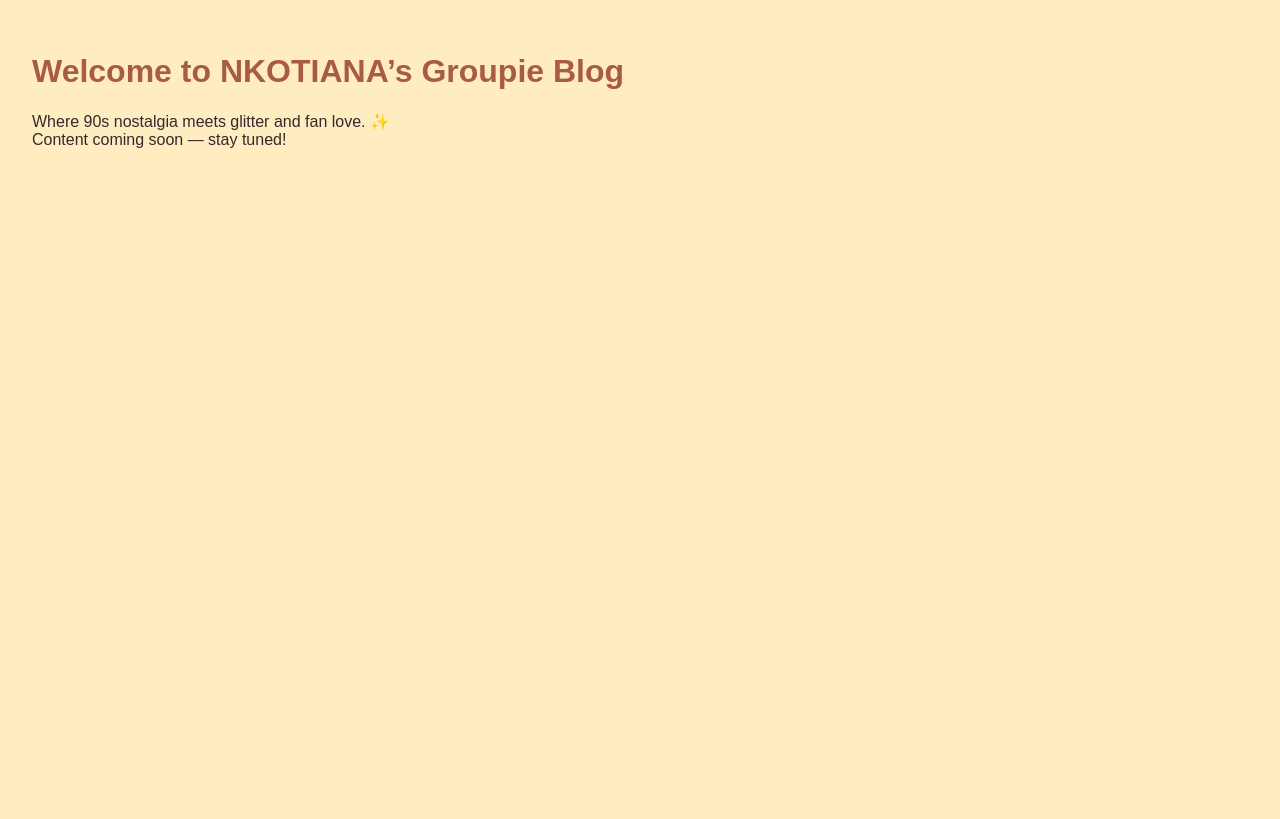
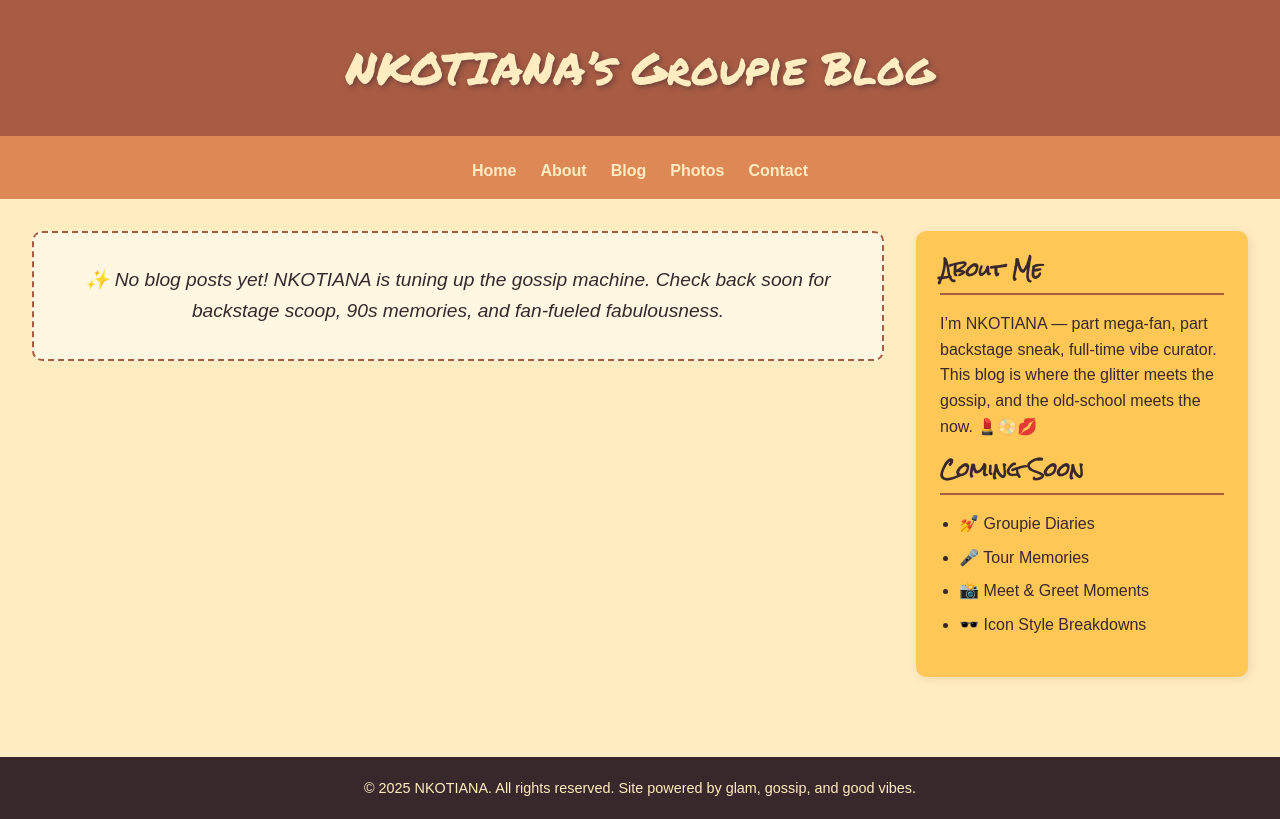
Before and after one commit to NKOTIANA/nkotiana.github.io, a plain HTML site: page index.html in a window 1280 px wide. Drawn offline with Linux system fonts and the light colour scheme.

Commit message:
Update index.html

```diff
--- a/index.html
+++ b/index.html
@@ -1,28 +1,180 @@
 <!DOCTYPE html>
 <html lang="en">
 <head>
-  <meta charset="UTF-8" />
-  <meta name="viewport" content="width=device-width, initial-scale=1.0"/>
-  <title>NKOTIANA’s Groupie Blog</title>
+  <meta charset="UTF-8">
+  <meta name="viewport" content="width=device-width, initial-scale=1">
+  <title>NKOTIANA's Groupie Blog</title>
+  <link href="https://fonts.googleapis.com/css2?family=Rock+Salt&family=Permanent+Marker&display=swap" rel="stylesheet">
   <style>
+    /* Reset */
+    * {
+      margin: 0;
+      padding: 0;
+      box-sizing: border-box;
+    }
+
     body {
+      font-family: 'Arial', sans-serif;
       background-color: #ffecc1;
       color: #38282c;
-      font-family: 'Arial', sans-serif;
-      margin: 0;
+      line-height: 1.6;
+    }
+
+    a {
+      color: #a85c44;
+      text-decoration: none;
+      transition: color 0.3s;
+    }
+
+    a:hover {
+      color: #de8855;
+    }
+
+    /* Header */
+    header {
+      background-color: #a85c44;
+      padding: 2rem 0;
+      text-align: center;
+      color: #ffecc1;
+      font-family: 'Permanent Marker', cursive;
+      font-size: 2.8rem;
+      text-shadow: 2px 2px 5px rgba(56, 40, 44, 0.5);
+      border-bottom: 6px solid #de8855;
+    }
+
+    /* Nav */
+    nav {
+      background-color: #de8855;
+      padding: 1rem;
+      display: flex;
+      justify-content: center;
+      gap: 1.5rem;
+    }
+
+    nav a {
+      color: #ffecc1;
+      font-weight: bold;
+      font-size: 1rem;
+    }
+
+    /* Layout */
+    .container {
+      display: flex;
+      flex-wrap: wrap;
       padding: 2rem;
+      gap: 2rem;
     }
-    h1 {
-      color: #a85c44;
+
+    .main {
+      flex: 3;
+      min-width: 300px;
     }
-    p {
-      max-width: 600px;
+
+    .sidebar {
+      flex: 1;
+      min-width: 250px;
+      background-color: #ffc755;
+      padding: 1.5rem;
+      border-radius: 10px;
+      box-shadow: 2px 2px 10px rgba(56,40,44,0.1);
+    }
+
+    /* Placeholder */
+    .no-posts {
+      background-color: #fff7e2;
+      padding: 2rem;
+      border: 2px dashed #a85c44;
+      border-radius: 10px;
+      text-align: center;
+      font-size: 1.2rem;
+      color: #38282c;
+      font-style: italic;
+    }
+
+    /* Sidebar */
+    .sidebar h3 {
+      font-family: 'Rock Salt', cursive;
+      color: #38282c;
+      margin-bottom: 1rem;
+      border-bottom: 2px solid #a85c44;
+      padding-bottom: 0.5rem;
+    }
+
+    .sidebar p, .sidebar ul {
+      margin-bottom: 1rem;
+    }
+
+    .sidebar ul {
+      padding-left: 1.2rem;
+    }
+
+    .sidebar li {
+      margin-bottom: 0.5rem;
+    }
+
+    /* Footer */
+    footer {
+      background-color: #38282c;
+      color: #ffecc1;
+      text-align: center;
+      padding: 1.2rem;
+      font-size: 0.9rem;
+      margin-top: 3rem;
+    }
+
+    /* Responsive */
+    @media (max-width: 768px) {
+      .container {
+        flex-direction: column;
+      }
+
+      nav {
+        flex-direction: column;
+        align-items: center;
+      }
     }
   </style>
 </head>
 <body>
-  <h1>Welcome to NKOTIANA’s Groupie Blog</h1>
-  <p>Where 90s nostalgia meets glitter and fan love. ✨<br>
-     Content coming soon — stay tuned!</p>
+
+  <header>
+    NKOTIANA’s Groupie Blog
+  </header>
+
+  <nav>
+    <a href="#">Home</a>
+    <a href="#">About</a>
+    <a href="#">Blog</a>
+    <a href="#">Photos</a>
+    <a href="#">Contact</a>
+  </nav>
+
+  <div class="container">
+    <main class="main">
+      <div class="no-posts">
+        ✨ No blog posts yet! NKOTIANA is tuning up the gossip machine. Check back soon for backstage scoop, 90s memories, and fan-fueled fabulousness.
+      </div>
+    </main>
+
+    <aside class="sidebar">
+      <h3>About Me</h3>
+      <p>
+        I’m NKOTIANA — part mega-fan, part backstage sneak, full-time vibe curator. This blog is where the glitter meets the gossip, and the old-school meets the now. 💄📀💋
+      </p>
+
+      <h3>Coming Soon</h3>
+      <ul>
+        <li>💅 Groupie Diaries</li>
+        <li>🎤 Tour Memories</li>
+        <li>📸 Meet & Greet Moments</li>
+        <li>🕶️ Icon Style Breakdowns</li>
+      </ul>
+    </aside>
+  </div>
+
+  <footer>
+    &copy; 2025 NKOTIANA. All rights reserved. Site powered by glam, gossip, and good vibes.
+  </footer>
+
 </body>
 </html>
```
